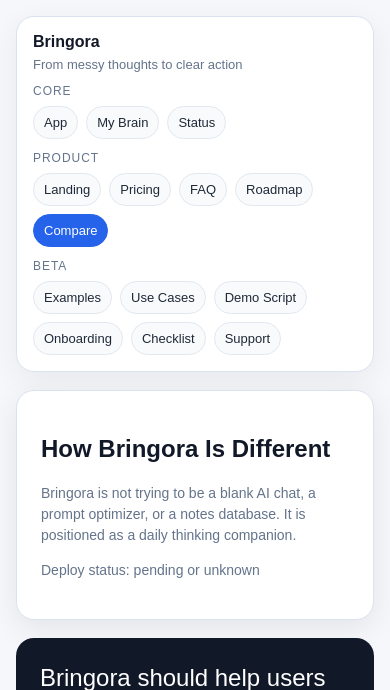
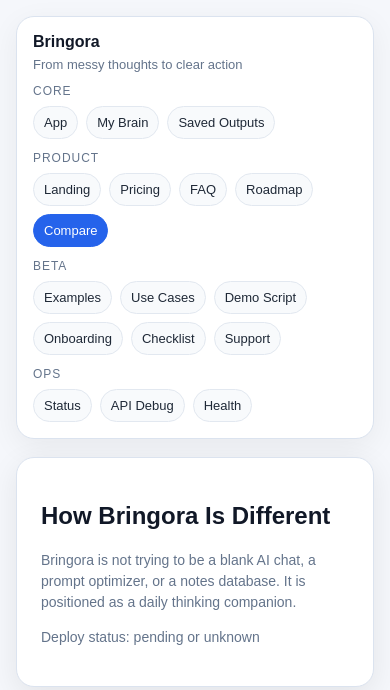
Before and after one commit to costavong-pixel/bringora, a PHP site: page /compare.php in a window 390 px wide. Shown: the top 690 px of the page. Run offline with PHP 8.4, Linux system fonts and the light colour scheme.

Commit message:
Add diagnostics links to shared navigation

```diff
--- a/cloudways/public_html/_nav.php
+++ b/cloudways/public_html/_nav.php
@@ -4,7 +4,7 @@ $navGroups = [
     'Core' => [
         'index.php' => 'App',
         'brain.php' => 'My Brain',
-        'status.php' => 'Status',
+        'saved_outputs.php' => 'Saved Outputs',
     ],
     'Product' => [
         'landing.php' => 'Landing',
@@ -21,10 +21,15 @@ $navGroups = [
         'checklist.php' => 'Checklist',
         'support-center.php' => 'Support',
     ],
+    'Ops' => [
+        'status.php' => 'Status',
+        'api-debug.php' => 'API Debug',
+        'health.php' => 'Health',
+    ],
 ];
 ?>
 <style>
-.br-nav{background:#fff;border:1px solid #dbe3ef;border-radius:18px;box-shadow:0 8px 30px rgba(0,0,0,.06);padding:16px;margin:0 0 18px}.br-nav-top{display:flex;justify-content:space-between;gap:12px;align-items:center;margin-bottom:12px}.br-brand{font-weight:900;color:#111827;text-decoration:none}.br-status{font-size:13px;color:#64748b}.br-nav-groups{display:grid;grid-template-columns:repeat(3,1fr);gap:12px}.br-group-title{font-size:12px;text-transform:uppercase;letter-spacing:.08em;color:#64748b;margin-bottom:8px}.br-links{display:flex;flex-wrap:wrap;gap:8px}.br-links a{display:inline-block;text-decoration:none;color:#1f2937;background:#f8fafc;border:1px solid #e2e8f0;border-radius:999px;padding:8px 11px;font-size:14px}.br-links a.active{background:#2563eb;color:#fff;border-color:#2563eb}@media(max-width:850px){.br-nav-groups{grid-template-columns:1fr}.br-nav-top{display:block}.br-status{margin-top:6px}.br-links a{font-size:13px;padding:8px 10px}}
+.br-nav{background:#fff;border:1px solid #dbe3ef;border-radius:18px;box-shadow:0 8px 30px rgba(0,0,0,.06);padding:16px;margin:0 0 18px}.br-nav-top{display:flex;justify-content:space-between;gap:12px;align-items:center;margin-bottom:12px}.br-brand{font-weight:900;color:#111827;text-decoration:none}.br-status{font-size:13px;color:#64748b}.br-nav-groups{display:grid;grid-template-columns:repeat(4,1fr);gap:12px}.br-group-title{font-size:12px;text-transform:uppercase;letter-spacing:.08em;color:#64748b;margin-bottom:8px}.br-links{display:flex;flex-wrap:wrap;gap:8px}.br-links a{display:inline-block;text-decoration:none;color:#1f2937;background:#f8fafc;border:1px solid #e2e8f0;border-radius:999px;padding:8px 11px;font-size:14px}.br-links a.active{background:#2563eb;color:#fff;border-color:#2563eb}@media(max-width:1000px){.br-nav-groups{grid-template-columns:repeat(2,1fr)}}@media(max-width:650px){.br-nav-groups{grid-template-columns:1fr}.br-nav-top{display:block}.br-status{margin-top:6px}.br-links a{font-size:13px;padding:8px 10px}}
 </style>
 <nav class="br-nav" aria-label="Bringora navigation">
     <div class="br-nav-top">
```
